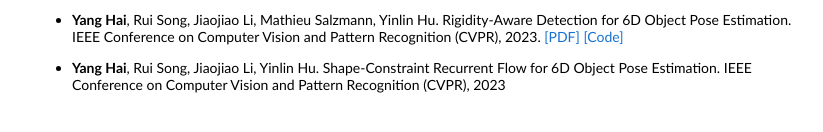
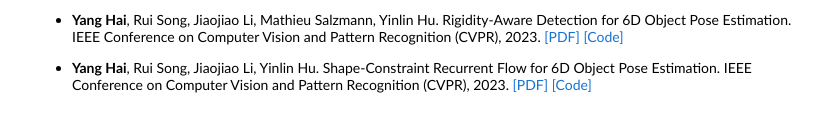
Before and after one commit to YangHai-1218/YangHai-1218.github.io, a plain HTML site: page index.html in a window 1280 px wide. Shown: the part 586-718 px from the top of the page, without its empty margins (228-1051 px from the left). Drawn offline with Linux system fonts and the light colour scheme.

Commit message:
Add shapeflow arxiv and code

```diff
--- a/index.html
+++ b/index.html
@@ -81,7 +81,7 @@
           </p></li>
           <li><p>
             <b>Yang Hai</b>, Rui Song, Jiaojiao Li, Yinlin Hu. Shape-Constraint Recurrent Flow for 6D Object Pose Estimation.
-            IEEE Conference on Computer Vision and Pattern Recognition (CVPR), 2023
+            IEEE Conference on Computer Vision and Pattern Recognition (CVPR), 2023. <a href="https://arxiv.org/abs/2306.13266">[PDF]</a> <a href="https://github.com/YangHai-1218/SCFlow">[Code]</a>
           </p></li>
         </ul>
       </td>
```
